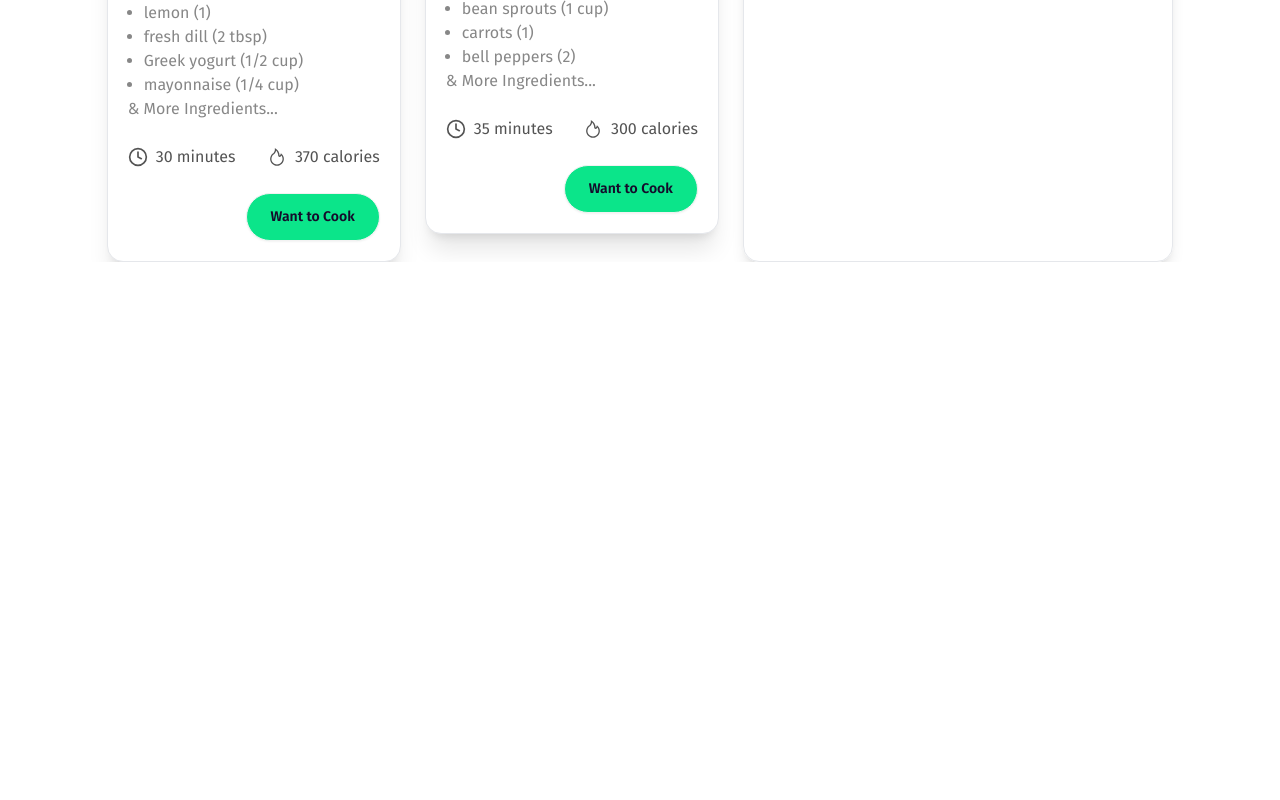
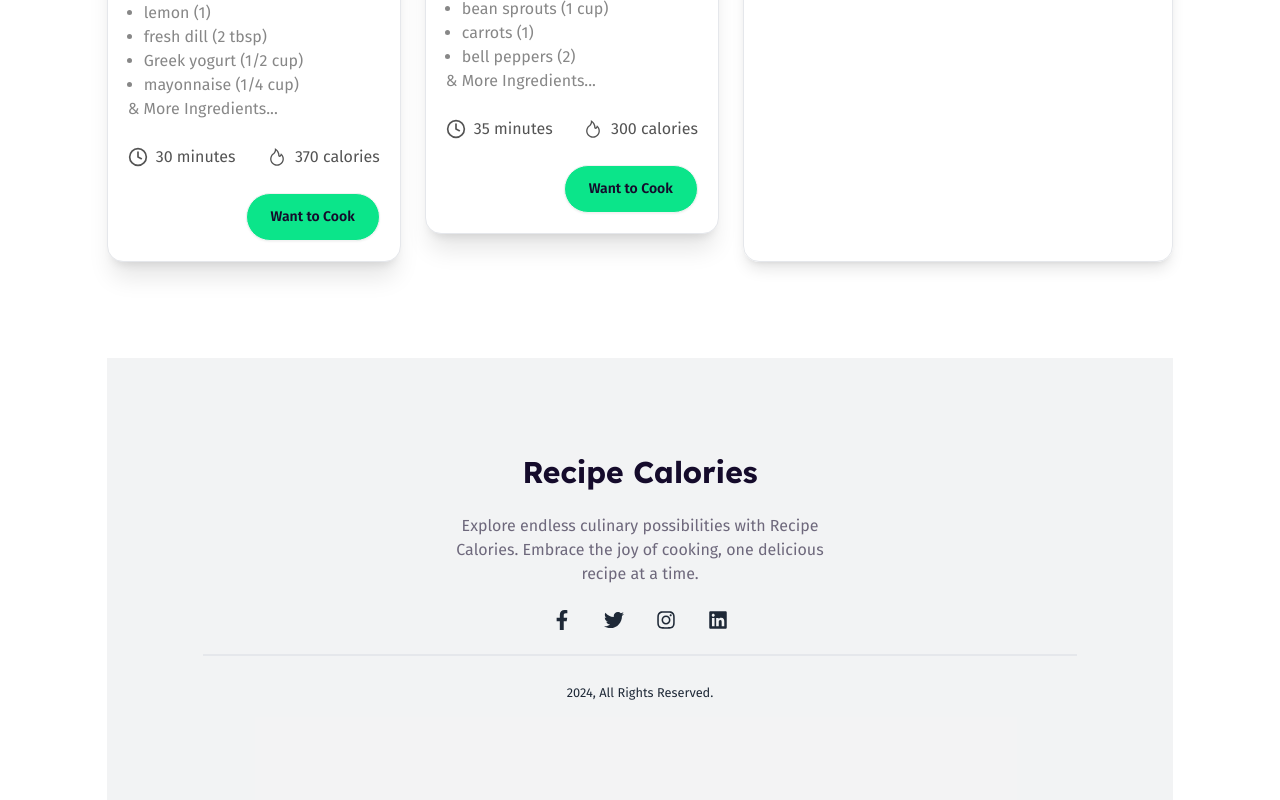
Before and after one commit to shahin-hossain-dev/recipe-calories-project, a React (Vite) app: page / in a window 1280 px wide. Shown: the part 2840-3640 px from the top of the page. Before the commit the page ends 3102 px from the top, so only its background shows below. Built offline with nearby package versions, Linux system fonts and the light colour scheme.

Commit message:
footer section added

```diff
--- a/src/App.jsx
+++ b/src/App.jsx
@@ -6,6 +6,7 @@
 import Recipes from "./components/Recipes/Recipes";
 import { ToastContainer, toast } from "react-toastify";
 import "react-toastify/dist/ReactToastify.css";
+import Footer from "./components/Footer/Footer";
 
 function App() {
   const [wantCookRecipes, setWantCookRecipes] = useState([]);
@@ -77,6 +78,7 @@
         </div>
       </div>
       <ToastContainer />
+      <Footer />
     </div>
   );
 }
--- /dev/null
+++ b/src/components/Footer/Footer.jsx
@@ -0,0 +1,42 @@
+import React from "react";
+import { FaFacebookF } from "react-icons/fa";
+import { FaTwitter } from "react-icons/fa";
+import { FaInstagram } from "react-icons/fa";
+import { FaLinkedin } from "react-icons/fa";
+const Footer = () => {
+  return (
+    <div>
+      <footer className=" mt-12 lg:mt-24 bg-[#12132D0D] py-12 lg:p-24">
+        <div className="flex flex-col items-center space-y-6">
+          <a className="text-[#150B2B] text-2xl lg:text-3xl font-bold font-lexend">
+            Recipe Calories
+          </a>
+          <p className="text-[#150B2B99] text-secondary-color mx-auto px-3 lg:w-6/12 text-base text-center inter-font">
+            Explore endless culinary possibilities with Recipe Calories. Embrace
+            the joy of cooking, one delicious recipe at a time.
+          </p>
+          <div className="flex gap-8 text-xl">
+            <a href="https://www.facebook.com/" target="_blank">
+              <FaFacebookF />
+            </a>
+            <a href="https://twitter.com/" target="_blank">
+              <FaTwitter />
+            </a>
+            <a href="https://www.instagram.com/" target="_blank">
+              <FaInstagram />
+            </a>
+            <a href="https://www.linkedin.com/" target="_blank">
+              <FaLinkedin />
+            </a>
+          </div>
+        </div>
+        <hr className="border my-6" />
+        <p className="text-secondary-color font-lg text-center">
+          <small>2024, All Rights Reserved.</small>
+        </p>
+      </footer>
+    </div>
+  );
+};
+
+export default Footer;
```
